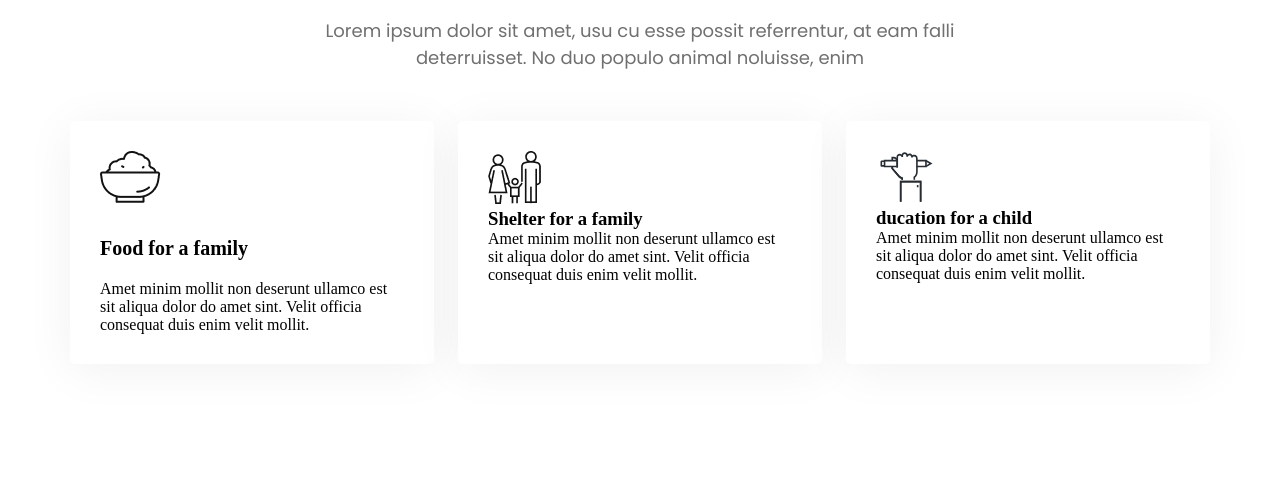
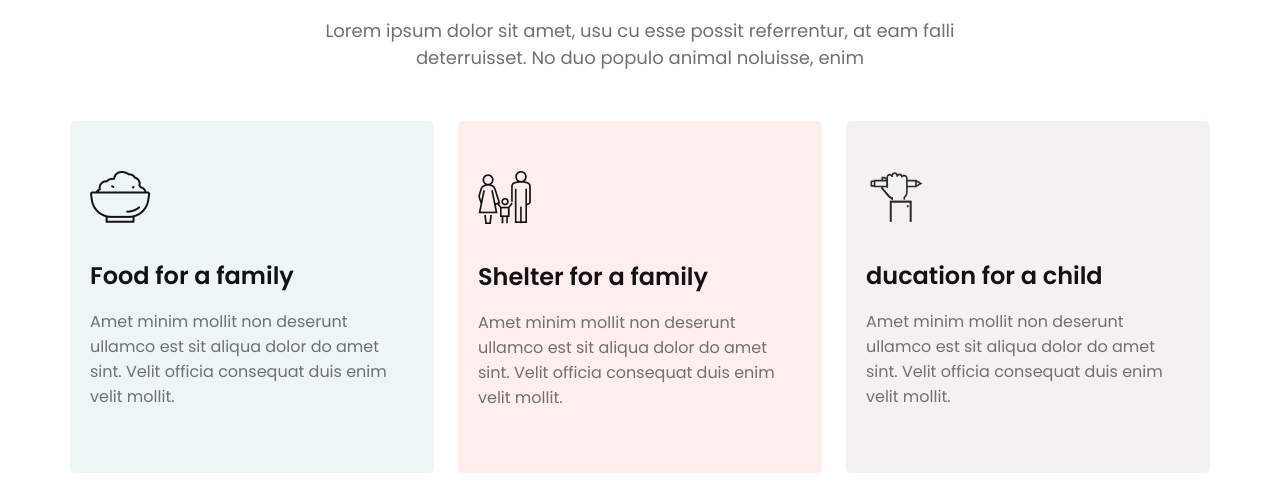
Before and after one commit to marsrian/donate-website, a plain HTML site: page index.html in a window 1280 px wide. Shown: the part 1578-2070 px from the top of the page. Drawn offline with Linux system fonts and the light colour scheme; grey boxes are pictures that could not be loaded.

Commit message:
plan section update

```diff
--- a/index.html
+++ b/index.html
@@ -67,13 +67,13 @@
                 </div>
                 <div class="shelter plan">
                     <img src="assets/icons/shelter.png" alt="">
-                    <h3>Shelter for a family</h3>
-                    <p>Amet minim mollit non deserunt ullamco est sit aliqua dolor do amet sint. Velit officia consequat duis enim velit mollit.</p>
+                    <h3 class='title'>Shelter for a family</h3>
+                    <p class='description'>Amet minim mollit non deserunt ullamco est sit aliqua dolor do amet sint. Velit officia consequat duis enim velit mollit.</p>
                 </div>
                 <div class="education plan">
                     <img src="assets/icons/icon5.svg" alt="" width='61' height='52'>
-                    <h3>ducation for a child</h3>
-                    <p>Amet minim mollit non deserunt ullamco est sit aliqua dolor do amet sint. Velit officia consequat duis enim velit mollit.</p>
+                    <h3 class='title'>ducation for a child</h3>
+                    <p class='description'>Amet minim mollit non deserunt ullamco est sit aliqua dolor do amet sint. Velit officia consequat duis enim velit mollit.</p>
                 </div>
             </div>
         </section>
--- a/styles/donate.css
+++ b/styles/donate.css
@@ -31,8 +31,7 @@ header {
     font-size: 18px;
     text-align: center;
     margin-bottom: 30px;
-
-
+    width: 691px;
 }
 .btn-primary {
     font-family: 'Inter';
@@ -47,11 +46,13 @@ header {
     height: 56px;
     border-radius: 5px;
 }
+
 /* Main */
 main {
     max-width: 1140px;
     margin: 0 auto;
 }
+
 /* Donate-Date Section */
 .donate-date {
     text-align: center;
@@ -107,6 +108,7 @@ main {
     width: 765px;
     margin-bottom: 30px;
 }
+
 /* Section Donate Plan */
 .donate-plan {
     margin-top: 130px;
@@ -133,16 +135,33 @@ main {
     gap: 24px;
 }
 .plan {
-    background: #FFFFFF;
-    box-shadow: 0px 6px 50px rgba(0, 0, 0, 0.06);
+    padding: 50px 20px;
+    height: 352px;
     border-radius: 5px;
-    padding: 30px;
 }
 .plan .title {
-    font-weight: 700;
-    font-size: 20px;
-    margin-top: 30px;
-    margin-bottom: 20px;
+    margin-top: 31px;
+    margin-bottom: 16px;
+    font-family: 'Poppins';
+    font-weight: 600;
+    font-size: 24px;
+    color: #121212;
+}
+
+.plan .description {
+    font-family: 'Poppins';
+    font-weight: 400;
+    font-size: 16px;
+    color: #707070;
+}
+.food {
+    background: rgba(79, 157, 166, 0.1);
+}
+.shelter {
+    background: rgba(255, 89, 89, 0.1);
+}
+.education {
+    background: rgba(156, 121, 121, 0.1)
 }
 /* Depend Section & Survive Section */
 .depend {
```
